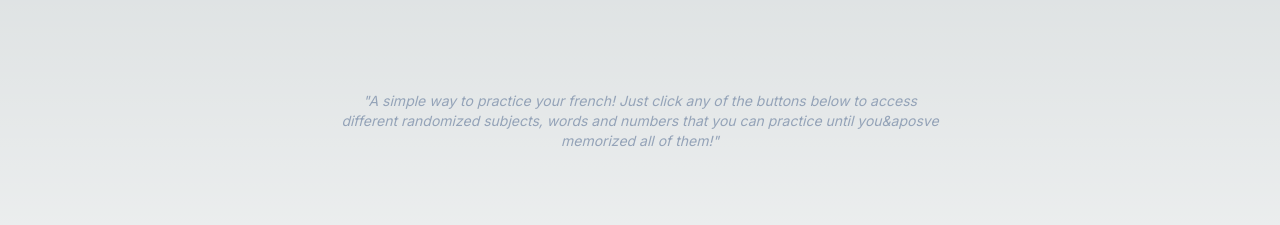
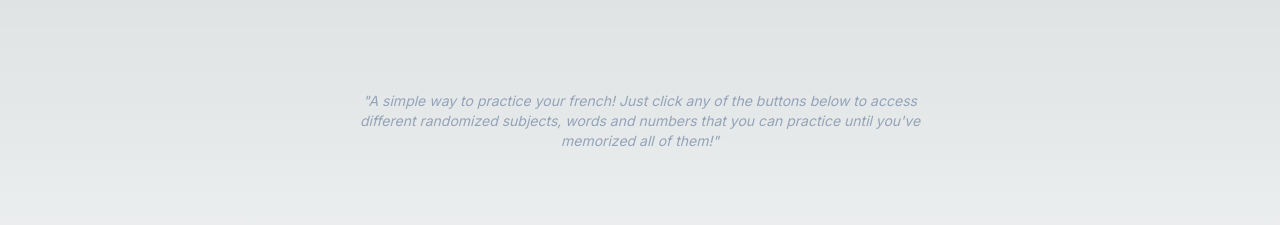
Before and after one commit to ptnoire/nombres-francais, a Next.js app: page / in a window 1280 px wide. Shown: the part 184-409 px from the top of the page. Built offline with nearby package versions, Linux system fonts and the light colour scheme.

Commit message:
fixing typescript errors

```diff
--- a/app/page.tsx
+++ b/app/page.tsx
@@ -26,9 +26,9 @@ export default function Home() {
   return (
     <main className="flex min-h-screen justify-center flex-col items-center p-24 max-w-4xl mx-auto">
       <h3 className="text-slate-400 justify-evenly m-6 p-6 text-sm italic text-center">
-        "A simple way to practice your french! Just click any of the buttons
-        below to access different randomized subjects, words and numbers that
-        you can practice until you&aposve memorized all of them!"
+        &quot;A simple way to practice your french! Just click any of the
+        buttons below to access different randomized subjects, words and numbers
+        that you can practice until you&apos;ve memorized all of them!&quot;
       </h3>
       <h1 className="text-slate-100 text-5xl p-6 font-bold text-center">
         Bonjour le Monde!
```
